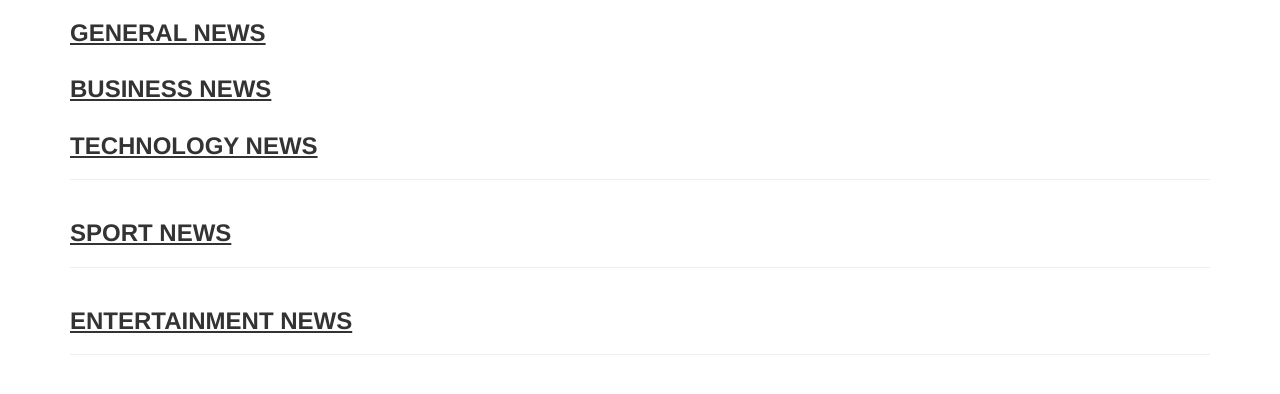
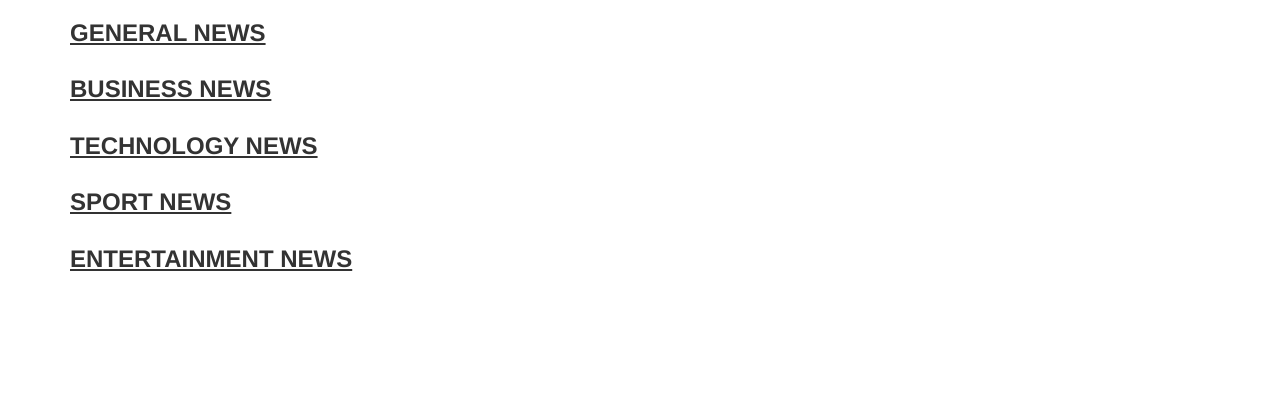
Before and after one commit to mitchnm/NEWS-HIGHLIGHT, a Flask app: template app/templates/index.html in a window 1280 px wide. Shown: the part 52-446 px from the top of the page. Run offline with Flask 2, Linux system fonts and the light colour scheme; the template is opened without the code that fills it, so the values that code supplies are empty; some libraries are stand-ins or nearby versions; some web fonts are replaced.

Commit message:
fix issue

```diff
--- a/app/error.py
+++ b/app/error.py
@@ -6,4 +6,4 @@ def four_Ow_four(error):
     '''
     Function to render the 404 error page
     '''
-    return render_template('fourOwfour.html'),404
+    return render_template('fourowfour.html'),404
--- a/app/request.py
+++ b/app/request.py
@@ -16,7 +16,7 @@ def get_sources(category):
     '''
     Function that gets the json response to our url request.
     '''
-    get_sources_url = 'https://newsapi.org/v2/sources?language=en&category={}&apikey=7723e3d4015244ffa335f2e75abe5dbb'.format(category, api_key)
+    get_sources_url = 'https://newsapi.org/v2/sources?language=en&category={}&apikey=7723e3d4015244ffa335f2e75abe5dbb'.format(category)
     with urllib.request.urlopen(get_sources_url) as url:
         get_sources_data = url.read()
         get_sources_response = json.loads(get_sources_data)
@@ -49,7 +49,7 @@ def get_articles(id):
     '''
     Function that gets the json response to our articles url request.
     '''
-    get_all_articles_url = 'https://newsapi.org/v2/everything?sources={}&apiKey=7723e3d4015244ffa335f2e75abe5dbb'.format(id, api_key)
+    get_all_articles_url = 'https://newsapi.org/v2/everything?sources={}&apiKey=7723e3d4015244ffa335f2e75abe5dbb'.format(id)
     with urllib.request.urlopen(get_all_articles_url) as url:
         get_articles_data = url.read()
         get_articles_response = json.loads(get_articles_data)
--- a/app/templates/articles.html
+++ b/app/templates/articles.html
@@ -10,7 +10,6 @@
 
 {% block content %}
 <div class="container-fluid">
-
     <div class="articles">
         <h3>Top News Articles</h3>
         {{ macro.displayArticlesList(articles) }}
--- a/app/templates/index.html
+++ b/app/templates/index.html
@@ -5,33 +5,20 @@
     <link rel="stylesheet" href="{{url_for('static', filename='css/index.css')}}">
     <link href="https://fonts.googleapis.com/css?family=Baloo+Bhai&display=swap" rel="stylesheet">
     <link href="https://fonts.googleapis.com/css?family=Permanent+Marker&display=swap" rel="stylesheet">
-    <!-- General News -->
+
     <h3><u><strong>GENERAL NEWS</strong></u></h3>
     {{macro.displaySourceList(general)}}
 
-    <!-- Business News -->
     <h3><u><strong>BUSINESS NEWS</strong></u></h3>
-    <div class="is-flex" style="display: flex; flex-wrap: wrap;">
-        {{macro.displaySourceList(business)}}
-    </div>
+    {{macro.displaySourceList(business)}}
 
-    <!-- Technology News -->
     <h3><u><strong>TECHNOLOGY NEWS</strong></u></h3>
-    <hr>
-    <div class="is-flex" style="display: flex; flex-wrap: wrap;">
-        {{macro.displaySourceList(technology)}}
-    </div>
+    {{macro.displaySourceList(technology)}}
 
-    <!-- Sports News -->
     <h3><u><strong>SPORT NEWS</strong></u></h3>
-    <hr>
-    <div class="is-flex" style="display: flex; flex-wrap: wrap;">
-        {{macro.displaySourceList(sports)}}
-    </div>
+    {{macro.displaySourceList(sports)}}
 
-    <!-- Entertainment News -->
     <h3><u><strong>ENTERTAINMENT NEWS</strong></u></h3>
-    <hr>
     {{macro.displaySourceList(entertainment)}}
 </div>
 {%endblock%}
--- a/app/templates/macros.html
+++ b/app/templates/macros.html
@@ -11,15 +11,17 @@
 {% endmacro %}
 
 {% macro displayArticlesList(articles_list) %}
+<div class="container">
+  <div class="row">
     {% for article in articles_list %}
-<div class="row">
     <div class="col-xs-4 col-sm-4 col-md-4 col-lg-4" style="padding-bottom: 15px;">
       <img class="img-responsive" src="{{article.image}}" alt="image">
       <h4>{{article.title}}</h4>
       <p>{{article.description}}</p>
       <p>Created: {{article.publishedAt}}</p>
-    <a href="{{article.url}}" class="btn-primary">Read more</a>
+      <a href="{{article.url}}">Read more</a>
+    </div>
+    {% endfor %}
   </div>
 </div>
-{% endfor %}
 {% endmacro %}
--- a/app/views.py
+++ b/app/views.py
@@ -11,7 +11,7 @@ def index():
     View root page.
     '''
 
-    title = 'Home - NewsApp'
+    title = 'Home'
 
     business_sources = get_sources('business')
 
@@ -32,7 +32,7 @@ def source(id):
     View source page.
     '''
     all_articles = get_articles(id)
-    title = f'NewsApp -- {id}'
+    title = f'NewsApp/{id}'
     id_id = id
 
     return render_template('articles.html', articles=all_articles, title=title, id_id=id_id)
```
Lines whose indentation alone changed are shown as unchanged.
